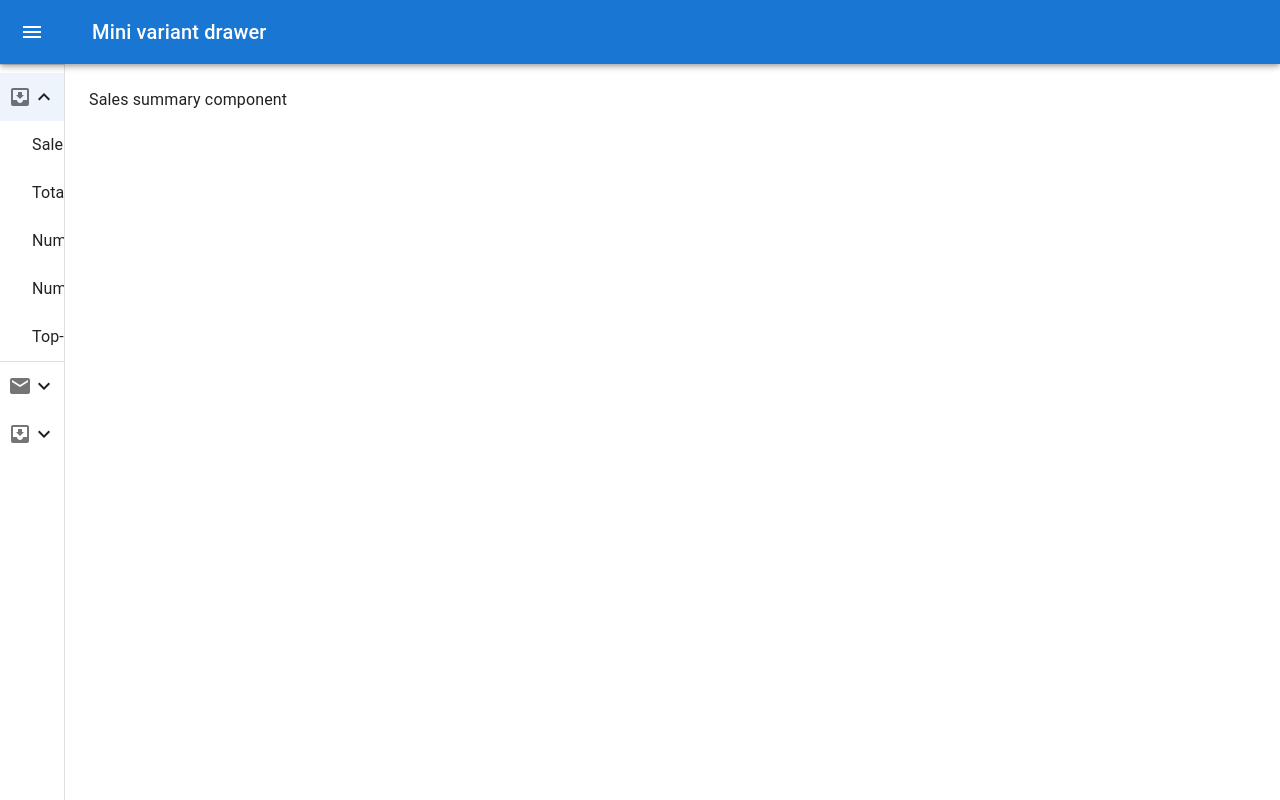
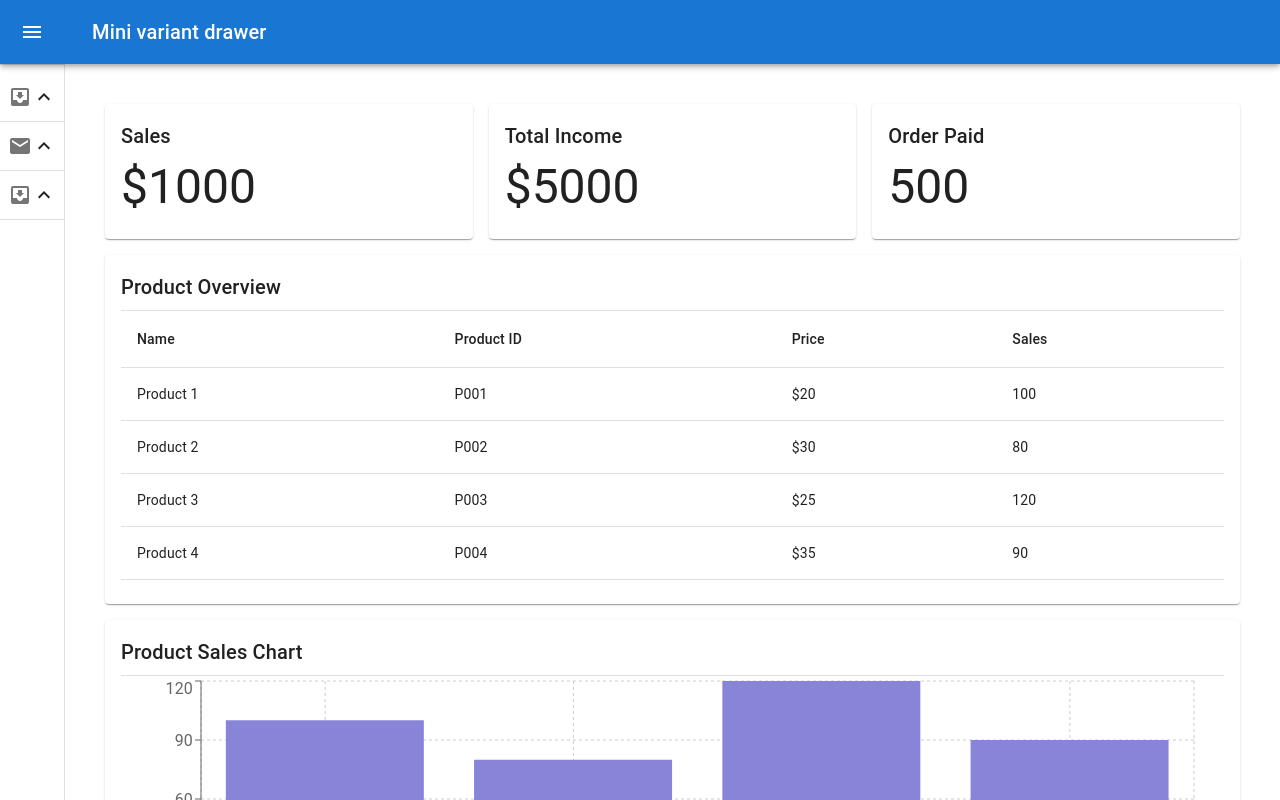
Before and after one commit to saqlain-shah/batch-7, a React (Vite) app in the folder admin-panel/: page / in a window 1280 px wide. Both pictures are taken after a click on the item "Dashboard Overview". Shown: the top 800 px of the page. Built offline with nearby package versions, Linux system fonts and the light colour scheme.

Commit message:
added dashboard

```diff
--- a/admin-panel/package.json
+++ b/admin-panel/package.json
@@ -13,9 +13,11 @@
     "@emotion/react": "^11.11.4",
     "@emotion/styled": "^11.11.5",
     "@mui/icons-material": "^5.15.16",
-    "@mui/material": "^5.15.16",
+    "@mui/material": "^5.15.17",
+    "@mui/styles": "^5.15.17",
     "react": "^18.2.0",
-    "react-dom": "^18.2.0"
+    "react-dom": "^18.2.0",
+    "recharts": "^2.12.7"
   },
   "devDependencies": {
     "@types/react": "^18.2.66",
--- a/admin-panel/src/App.jsx
+++ b/admin-panel/src/App.jsx
@@ -1,3 +1,6 @@
+// import MainContent from "./component/MainContent"
+// import Header from "./component/header"
+// import Sidebar from "./component/sidebar"
 
 import Sidebar from "./Sidebar"
 function App() {
@@ -5,6 +8,9 @@ function App() {
   return (
     <>
       <Sidebar/>
+      {/* <Header></Header>
+      <Sidebar/>
+      <MainContent/> */}
     </>
   )
 }
--- a/admin-panel/src/MenuList.jsx
+++ b/admin-panel/src/MenuList.jsx
@@ -9,9 +9,9 @@ export const menuItems = [
       text: 'Dashboard Overview',
       icon: <InboxIcon />,
       subMenu: [
-        { text: 'Sales summary (today, this week, this month)', component: () => <div>Sales summary component</div> },
-        { text: 'Total revenue', component: () => <div>1</div> },
-        { text: 'Number of orders', component: () => <div>2</div> },
+        { text: 'Sales summary', component:( () => <div>Sales summary component</div> )},
+        { text: 'Total revenue', component: (() => <div>1</div>) },
+        { text: 'Number of orders', component: (() => <div>2</div>) },
         { text: 'Number of customers', component: () => <div>3</div> },
         { text: 'Top-selling products', component: () => <div>4</div> },
       ],
--- a/admin-panel/src/Sidebar.jsx
+++ b/admin-panel/src/Sidebar.jsx
@@ -23,7 +23,10 @@
 import InboxIcon from '@mui/icons-material/MoveToInbox';
 import MailIcon from '@mui/icons-material/Mail';
 
- const drawerWidth = 240;
+
+import SalesSummary from "./components/SalesSummary"
+
+const drawerWidth = 300;
 
 const openedMixin = (theme) => ({
   width: drawerWidth,
@@ -95,7 +98,7 @@
     text: 'Dashboard Overview',
     icon: <InboxIcon />,
     subMenu: [
-       { text: 'Sales summary (today, this week, this month)', component: () => <div>Sales summary component</div> },
+      { text: 'Sales summary (today, this week, this month)', component: () =><SalesSummary/> },
       { text: 'Total revenue', component: () => <div>Total revenue component</div> },
       { text: 'Number of orders', component: () => <div>Number of orders component</div> },
       { text: 'Number of customers', component: () => <div>Number of customers component</div> },
@@ -131,7 +134,8 @@
   const theme = useTheme();
   const [open, setOpen] = React.useState(false);
   const [selectedMenu, setSelectedMenu] = React.useState(0);
-   const [openSubMenu, setOpenSubMenu] = React.useState(null);
+  const [selectedSubMenu, setSelectedSubMenu] = React.useState(0);
+  const [openSubMenu, setOpenSubMenu] = React.useState(false);
   const [subMenuComponent, setSubMenuComponent] = React.useState(null);
 
   const handleDrawerOpen = () => {
@@ -143,18 +147,19 @@
   };
 
   const handleMenuClick = (index) => {
+    console.log("index", index)
     setSelectedMenu(index);
-     setOpenSubMenu(openSubMenu === index ? null : index);
+    setOpenSubMenu(true);
   };
 
   React.useEffect(() => {
-     setSubMenuComponent(null);
-     if (openSubMenu !== null) {
-       setSubMenuComponent(menuItems[selectedMenu].subMenu[openSubMenu].component());
+    // setSubMenuComponent(false);
+    if (openSubMenu === true) {
+      setSubMenuComponent(menuItems[selectedMenu].subMenu[0].component());
     }
     // Clean up
     return () => {
-       setSubMenuComponent(null);
+      setSubMenuComponent(false);
     };
   }, [openSubMenu, selectedMenu]);
 
@@ -193,7 +198,7 @@
               <ListItem
                 disablePadding
                 sx={{ display: 'block' }}
-                 selected={selectedMenu === index}
+                // selected={selectedMenu}
                 onClick={() => handleMenuClick(index)}
               >
                 <ListItemButton
@@ -213,20 +218,20 @@
                     {item.icon}
                   </ListItemIcon>
                   <ListItemText primary={item.text} sx={{ opacity: open ? 1 : 0 }} />
-                   {openSubMenu === index ? <ExpandLess /> : <ExpandMore />}
+                  {openSubMenu === true ? <ExpandLess /> : <ExpandMore />}
                 </ListItemButton>
               </ListItem>
-               <Collapse in={openSubMenu === index} timeout="auto" unmountOnExit>
+              <Collapse in={open ? selectedMenu === index ? openSubMenu === true ? true : false : false : false} timeout="auto" unmountOnExit>
                 <List component="div" disablePadding>
                   {item.subMenu.map((subItem, subIndex) => (
-                     <ListItem key={subIndex} disablePadding>
+                    <ListItem key={subIndex} disablePadding onClick={() => setSelectedSubMenu(subIndex)}>
                       <ListItemButton
                         sx={{
                           minHeight: 48,
                           justifyContent: open ? 'initial' : 'center',
                           px: 4,
                         }}
-                         onClick={() => console.log(subItem)}
+                        onClick={() => setSubMenuComponent(subItem.component)}
                       >
                         <ListItemText primary={subItem.text} />
                       </ListItemButton>
@@ -234,7 +239,7 @@
                   ))}
                 </List>
               </Collapse>
-               {openSubMenu === index ? <Divider /> : null}
+              {openSubMenu === true ? <Divider /> : null}
             </div>
           ))}
         </List>
--- /dev/null
+++ b/admin-panel/src/components/SalesSummary.jsx
@@ -0,0 +1,163 @@
+import { Grid, Card, CardContent, Typography, Table, TableBody, TableCell, TableContainer, TableHead, TableRow, Box, Divider } from '@mui/material';
+import { BarChart, Bar, XAxis, YAxis, CartesianGrid, Tooltip, Legend, ResponsiveContainer } from 'recharts';
+
+const data = [
+  { name: 'Product 1', id: 'P001', price: 20, sales: 100 },
+  { name: 'Product 2', id: 'P002', price: 30, sales: 80 },
+  { name: 'Product 3', id: 'P003', price: 25, sales: 120 },
+  { name: 'Product 4', id: 'P004', price: 35, sales: 90 },
+];
+
+export default function Dashboard() {
+
+  return (
+    <div style={{ padding: 16 }}>
+      <Grid container spacing={2}>
+
+        {/* Sales, Total Income, Order Paid */}
+        <Grid item xs={12}>
+          <Grid container spacing={2} direction="row" alignItems="center">
+            <Grid item xs={4}>
+              <Card>
+                <CardContent>
+                  <Typography variant="h6" gutterBottom>
+                    Sales
+                  </Typography>
+                  <Typography variant="h3">
+                    $1000
+                  </Typography>
+                </CardContent>
+              </Card>
+            </Grid>
+            <Grid item xs={4}>
+              <Card>
+                <CardContent>
+                  <Typography variant="h6" gutterBottom>
+                    Total Income
+                  </Typography>
+                  <Typography variant="h3">
+                    $5000
+                  </Typography>
+                </CardContent>
+              </Card>
+            </Grid>
+            <Grid item xs={4}>
+              <Card>
+                <CardContent>
+                  <Typography variant="h6" gutterBottom>
+                    Order Paid
+                  </Typography>
+                  <Typography variant="h3">
+                    500
+                  </Typography>
+                </CardContent>
+              </Card>
+            </Grid>
+          </Grid>
+        </Grid>
+
+        {/* Product Overview */}
+        <Grid item xs={12}>
+          <Card>
+            <CardContent>
+              <Typography variant="h6" gutterBottom>
+                Product Overview
+              </Typography>
+              <Divider />
+              <TableContainer>
+                <Table aria-label="simple table">
+                  <TableHead>
+                    <TableRow>
+                      <TableCell>Name</TableCell>
+                      <TableCell>Product ID</TableCell>
+                      <TableCell>Price</TableCell>
+                      <TableCell>Sales</TableCell>
+                    </TableRow>
+                  </TableHead>
+                  <TableBody>
+                    {data.map((row) => (
+                      <TableRow key={row.name}>
+                        <TableCell>{row.name}</TableCell>
+                        <TableCell>{row.id}</TableCell>
+                        <TableCell>${row.price}</TableCell>
+                        <TableCell>{row.sales}</TableCell>
+                      </TableRow>
+                    ))}
+                  </TableBody>
+                </Table>
+              </TableContainer>
+            </CardContent>
+          </Card>
+        </Grid>
+
+        {/* Bar Chart */}
+        <Grid item xs={12}>
+          <Card>
+            <CardContent>
+              <Typography variant="h6" gutterBottom>
+                Product Sales Chart
+              </Typography>
+              <Divider />
+              <Box height={300}>
+                <ResponsiveContainer width="100%" height="100%">
+                  <BarChart
+                    width={500}
+                    height={300}
+                    data={data}
+                    margin={{
+                      top: 5,
+                      right: 30,
+                      left: 20,
+                      bottom: 5,
+                    }}
+                  >
+                    <CartesianGrid strokeDasharray="3 3" />
+                    <XAxis dataKey="name" />
+                    <YAxis />
+                    <Tooltip />
+                    <Legend />
+                    <Bar dataKey="sales" fill="#8884d8" />
+                  </BarChart>
+                </ResponsiveContainer>
+              </Box>
+            </CardContent>
+          </Card>
+        </Grid>
+
+        {/* Orders */}
+        <Grid item xs={12} md={6}>
+          <Card>
+            <CardContent>
+              <Typography variant="h6" gutterBottom>
+                Orders
+              </Typography>
+              <Divider />
+              <Box mt={2}>
+                {/* Add your orders here */}
+                <Typography>No orders available</Typography>
+              </Box>
+            </CardContent>
+          </Card>
+        </Grid>
+
+        {/* Earnings */}
+        <Grid item xs={12} md={6}>
+          <Card>
+            <CardContent>
+              <Typography variant="h6" gutterBottom>
+                Earnings
+              </Typography>
+              <Divider />
+              <Box mt={2}>
+                {/* Add your earning details here */}
+                <Typography>Total Revenue: $5000</Typography>
+                <Typography>Total Profit: $2000</Typography>
+              </Box>
+            </CardContent>
+          </Card>
+        </Grid>
+
+      </Grid>
+    </div>
+  );
+}
```
Also changed, not shown: 1 other file (tests, documents, lock files or other folders). Lines whose indentation alone changed are shown as unchanged.
